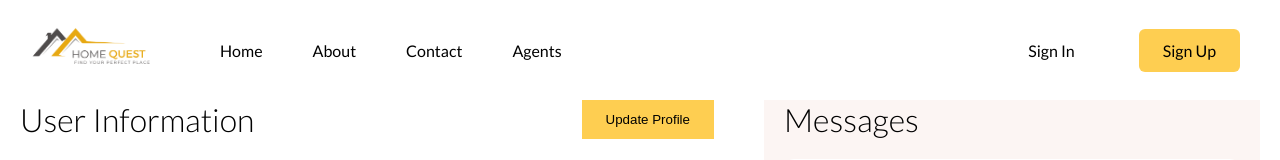
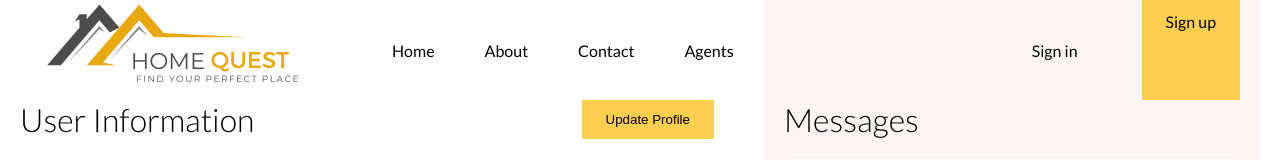
Before and after one commit to tharinm/Real-Estate-App, a React (Vite) app in the folder client/: page /profile in a window 1280 px wide. Shown: the top 160 px of the page. Built offline with nearby package versions, Linux system fonts and the light colour scheme.

Commit message:
nav backend connect

```diff
--- a/client/src/components/navbar/Navbar.jsx
+++ b/client/src/components/navbar/Navbar.jsx
@@ -1,11 +1,15 @@
 import "./navbar.scss";
+import { useContext, useState } from "react";
+import { Link } from "react-router-dom";
 import brandLogo from "../../assets/homeestate.png";
 import { RxHamburgerMenu } from "react-icons/rx";
 import { MdOutlineClose } from "react-icons/md";
-import { useState } from "react";
+import { AuthContext } from "../../context/AuthContext";
 
 function Navbar() {
   const [open, setOpen] = useState(false);
+
+  const { currentUser } = useContext(AuthContext);
 
   return (
     <nav>
@@ -27,44 +31,37 @@ function Navbar() {
         </a>
       </div>
       <div className="right">
-        <a href="/" className="sign">
-          Sign In
-        </a>
-        <a href="/" className="register sign">
-          Sign Up
-        </a>
-        <div className="menu-icon">
-          {open ? (
-            <MdOutlineClose
-              color={open ? "white" : "black"}
-              onClick={() => setOpen((prev) => !prev)}
-            />
-          ) : (
-            <RxHamburgerMenu
-              color={open ? "white" : "black"}
-              onClick={() => setOpen((prev) => !prev)}
-            />
-          )}
+        {currentUser ? (
+          <div className="user">
+            <img src={currentUser.avatar || "/noavatar.jpg"} alt="" />
+            <span>{currentUser.username}</span>
+            <Link to="/profile" className="profile">
+              {/* {number > 0 && <div className="notification">{number}</div>} */}
+              <span>Profile</span>
+            </Link>
+          </div>
+        ) : (
+          <>
+            <a href="/login">Sign in</a>
+            <a href="/register" className="register">
+              Sign up
+            </a>
+          </>
+        )}
+        <div className="menuIcon">
+          <img
+            src="/menu.png"
+            alt=""
+            onClick={() => setOpen((prev) => !prev)}
+          />
         </div>
-        <div className={open ? "menu active" : "menu disable-menu"}>
-          <a href="/" className="nav_link">
-            Home
-          </a>
-          <a href="/" className="nav_link">
-            About
-          </a>
-          <a href="/" className="nav_link">
-            Contact
-          </a>
-          <a href="/" className="nav_link">
-            Agents
-          </a>
-          <a href="/" className="nav_link">
-            Sign In
-          </a>
-          <a href="/" className="nav_link">
-            Sign Up
-          </a>
+        <div className={open ? "menu active" : "menu"}>
+          <a href="/">Home</a>
+          <a href="/">About</a>
+          <a href="/">Contact</a>
+          <a href="/">Agents</a>
+          <a href="/">Sign in</a>
+          <a href="/">Sign up</a>
         </div>
       </div>
     </nav>
--- a/client/src/components/navbar/navbar.scss
+++ b/client/src/components/navbar/navbar.scss
@@ -1,13 +1,17 @@
 @import "../../responsive.scss";
 
 nav {
+  height: 100px;
   display: flex;
-  height: 100px;
+  justify-content: space-between;
   align-items: center;
-  justify-content: space-between;
 
   a {
     transition: all 0.4s ease;
+
+    @include sm {
+      display: none;
+    }
 
     &:hover {
       scale: 1.05;
@@ -16,44 +20,108 @@ nav {
 
   .left {
     flex: 3;
+    display: flex;
+    align-items: center;
+    gap: 50px;
 
+    .logo {
+      font-weight: bold;
+      font-size: 20px;
       display: flex;
-    gap: 50px;
       align-items: center;
+      gap: 10px;
 
-    .nav_link {
-      @include sm {
+      img {
+        width: 28px;
+      }
+
+      span {
+        @include md {
           display: none;
         }
 
+        @include sm {
+          display: initial;
+        }
+      }
+    }
+  }
+  .right {
+    flex: 2;
+    display: flex;
+    align-items: center;
+    justify-content: flex-end;
+    background-color: #fcf5f3;
+    height: 100%;
+
     @include md {
+      background-color: transparent;
+    }
+
+    a {
+      padding: 12px 24px;
+      margin: 20px;
+    }
+
+    .user{
+      display: flex;
+      align-items: center;
+      font-weight: bold;
+
+      img{
+        width: 40px;
+        height: 40px;
+        border-radius: 50%;
+        object-fit: cover;
+        margin-right: 20px;
+      }
+
+      span{
+        @include sm{
           display: none;
         }
       }
 
-    .brand-logo {
-      max-width: 150px;
+      .profile{
+        padding: 12px 24px;
+        background-color: #fece51;
+        cursor: pointer;
+        border: none;
+        position: relative;
+
+        .notification{
+          position: absolute;
+          top: -8px;
+          right: -8px;
+          background-color: red;
+          color: white;
+          border-radius: 50%;
+          width: 26px;
+          height: 26px;
+          display: flex;
+          align-items: center;
+          justify-content: center;
+        }
+
       }
     }
 
-  .right {
-    .sign {
-      @include md {
-        display: none;
-      }
+    .register {
+      background-color: #fece51;
     }
 
-    flex: 2;
-    display: flex;
-    align-items: flex-end;
-    justify-content: flex-end;
+    .menuIcon {
+      display: none;
+      z-index: 999;
 
-    .menu-icon {
-      display: none;
+      img {
+        width: 36px;
+        height: 36px;
+        cursor: pointer;
+      }
 
-      @include md {
-        display: block;
-        font-size: 20px;
+      @include sm {
+        display: inline;
       }
     }
 
@@ -71,7 +139,6 @@ nav {
       align-items: center;
       justify-content: center;
       font-size: 24px;
-      z-index: -12;
 
       &.active {
         right: 0;
@@ -83,15 +150,5 @@ nav {
         }
       }
     }
-
-    a {
-      margin: 20px;
-      padding: 12px 24px;
-    }
-
-    .register {
-      background: #fece51;
-      border-radius: 6px;
   }
 }
-}
```
Lines whose indentation alone changed are shown as unchanged.
